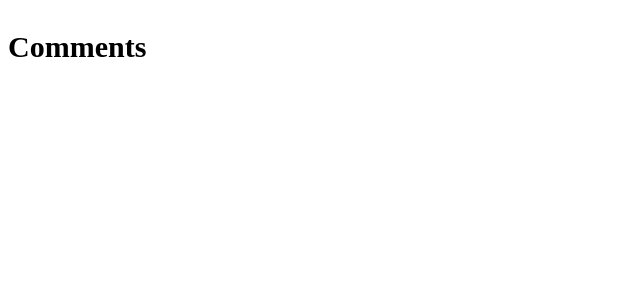
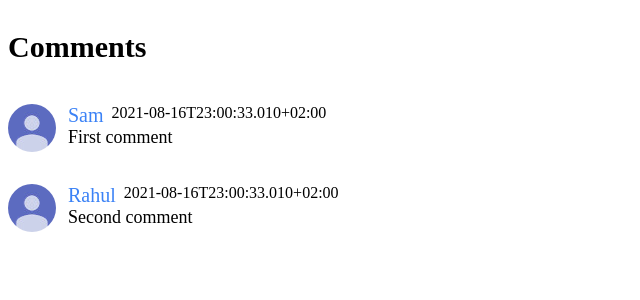
Before and after one commit to mittalsam20/nested-comments, a Next.js app: page / in a window 1280 px wide. Shown: the top 300 px of the page, without its empty margins (0-640 px from the left). Built offline with nearby package versions, Linux system fonts and the light colour scheme.

Commit message:
feat: render basic UI for comments

```diff
--- a/components/comments/comment/comment.js
+++ b/components/comments/comment/comment.js
@@ -1,7 +1,24 @@
 import React from "react";
+import Image from "next/image";
 
-const Comment = () => {
-  return <div>Comment</div>;
+import userAvatar from "../../../public/user-icon.png";
+
+const Comment = (props) => {
+  const { id, body, username, userId, parentId, createdAt } = props;
+  return (
+    <div className="comment">
+      <div className="comment-image-container">
+        <Image src={userAvatar} alt="userAvatar" />
+      </div>
+      <div className="comment-right-part">
+        <div className="comment-content">
+          <div className="comment-author">{username}</div>
+          <>{createdAt}</>
+        </div>
+        <div className="comment-text">{body}</div>
+      </div>
+    </div>
+  );
 };
 
 export default Comment;
--- a/components/comments/comments.js
+++ b/components/comments/comments.js
@@ -1,5 +1,8 @@
 import React, { useState, useEffect } from "react";
+
 import { getComments as fetchComments } from "@/utils/localAPI";
+
+import Comment from "./comment";
 
 const getComments = () => {
   const comments = fetchComments();
@@ -20,7 +23,11 @@ const Comments = (props) => {
   return (
     <div className={"comments"}>
       <h3 className={"comments-title"}>{"Comments"}</h3>
-      <div className="comments-container"></div>
+      <div className="comments-container">
+        {rootComments.map(({ id, ...rest }) => {
+          return <Comment key={id} id={id} {...rest} />;
+        })}
+      </div>
     </div>
   );
 };
```
Also changed, not shown: public/user-icon.png (added).
